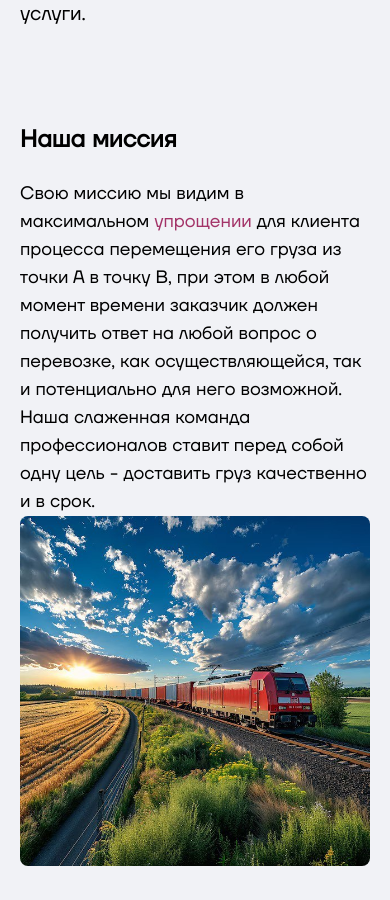
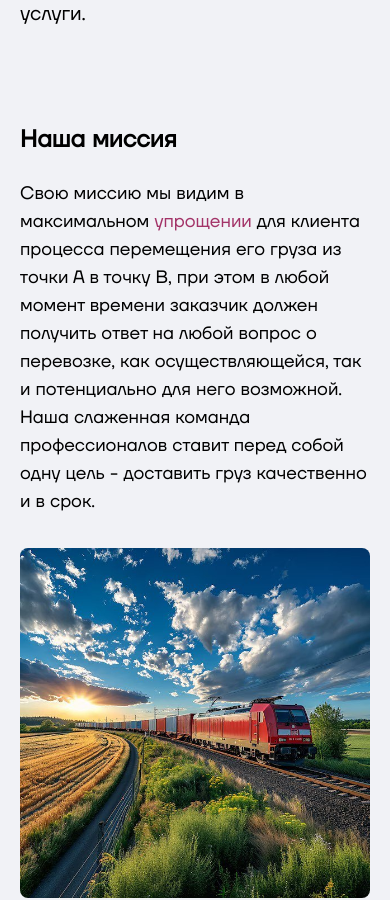
Before and after one commit to amazonooo/eximtrans, a Next.js app: page /about in a window 390 px wide. Shown: the part 1220-2120 px from the top of the page. Built offline with nearby package versions, Linux system fonts and the light colour scheme.

Commit message:
change sizes on cards

```diff
--- a/src/app/about/components/Mission.tsx
+++ b/src/app/about/components/Mission.tsx
@@ -46,7 +46,7 @@ const Mission: FC = () => {
   return (
 		<section className='flex flex-col items-center justify-center mb-24 md:mb-36 px-5 sm:px-10 md:px-15 lg:px-28 xl:px-[182.5px]'>
 			<div className=''>
-				<div className='flex flex-col md:flex-row items-center gap-x-6'>
+				<div className='flex flex-col md:flex-row items-center gap-x-6 gap-y-8'>
 					<div className='mission-top'>
 						<h1 className=' text-2xl md:text-4xl text-black font-semibold mb-6'>
 							Наша миссия
--- a/src/components/ui/infinite-moving-cards/infinite-moving-cards.tsx
+++ b/src/components/ui/infinite-moving-cards/infinite-moving-cards.tsx
@@ -85,7 +85,7 @@ export const InfiniteMovingCards = ({
 			>
 				{items.map((item, idx) => (
 					<li
-						className='relative rounded-2xl border border-b-1 flex-shrink-0 px-8 py-6 flex items-center justify-center'
+						className='relative rounded-2xl border border-b-1 flex-shrink-0 px-6 py-4 md:px-8 md:py-6 flex items-center justify-center'
 						key={item.image}
 					>
 						<blockquote>
```
